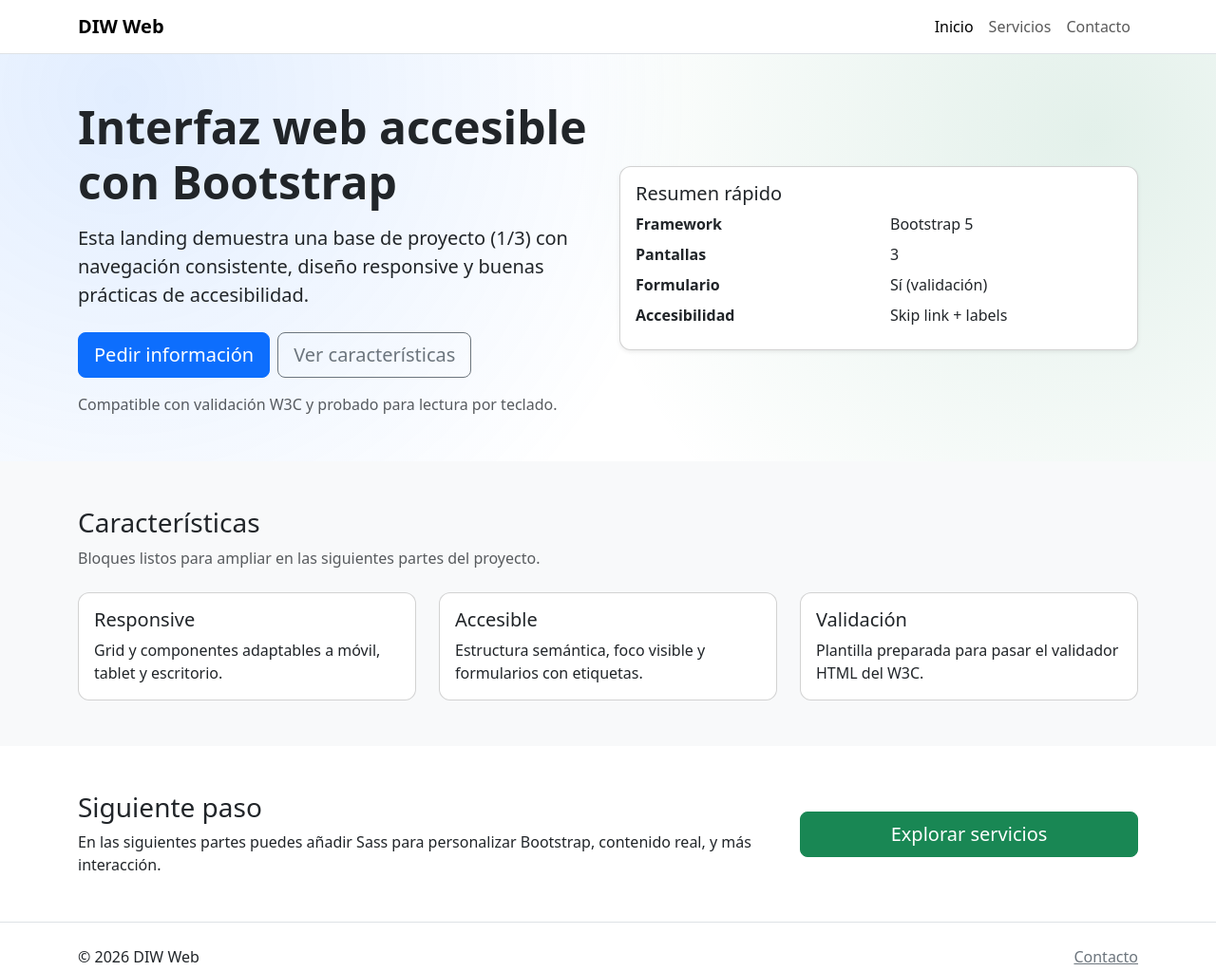
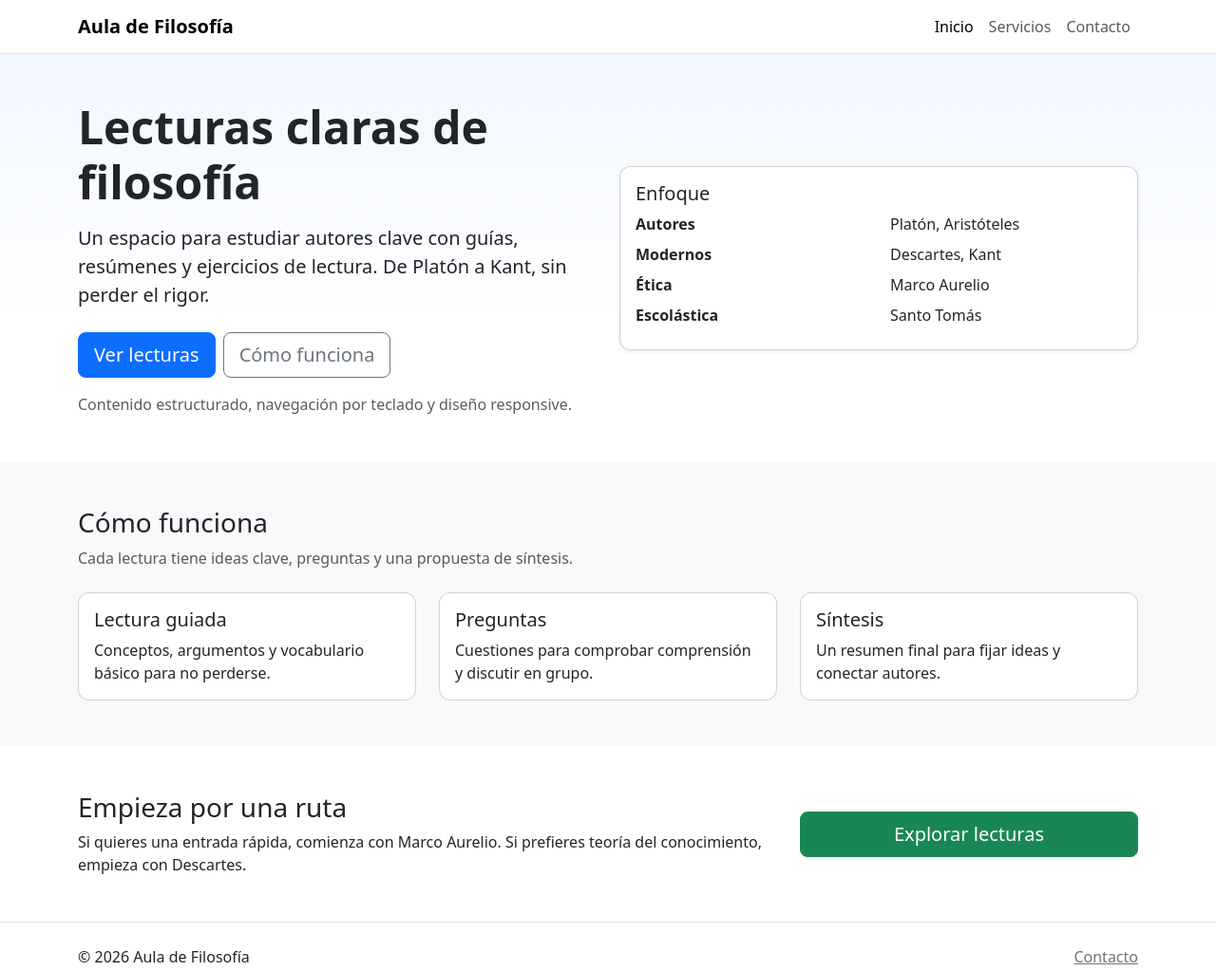
Before and after one commit to dtorresruizgijon/PROYECTO-DIW, a website: page index.html in a window 1280 px wide. Shown: the whole page at 95% size. Drawn offline with nearby package versions, Linux system fonts and the light colour scheme; files that its build step writes are made by us from their sources.

Commit message:
final proyecto

```diff
--- a/assets/css/styles.css
+++ b/assets/css/styles.css
@@ -1,5 +1,9 @@
 :root {
   color-scheme: light;
+}
+
+body {
+  text-rendering: optimizeLegibility;
 }
 
 /* Enlace para saltar al contenido */
@@ -24,8 +28,7 @@
 
 /* Fondo del hero */
 .hero {
-  background: radial-gradient(1200px circle at 10% 10%, rgba(13, 110, 253, 0.12), transparent 50%),
-    radial-gradient(1000px circle at 90% 20%, rgba(25, 135, 84, 0.12), transparent 55%);
+  background: linear-gradient(180deg, rgba(13, 110, 253, 0.06), transparent 65%);
 }
 
 /* Foco visible */
--- a/index.html
+++ b/index.html
@@ -3,8 +3,8 @@
   <head>
     <meta charset="utf-8" />
     <meta name="viewport" content="width=device-width, initial-scale=1" />
-    <title>DIW - Proyecto (1/3) | Inicio</title>
-    <meta name="description" content="Landing page accesible con Bootstrap." />
+    <title>Aula de Filosofía | Inicio</title>
+    <meta name="description" content="Lecturas guiadas y notas de filosofía clásica y moderna." />
 
     <!-- Bootstrap compilado con Sass -->
     <link rel="stylesheet" href="assets/css/bootstrap.css" />
@@ -17,7 +17,7 @@
     <header class="border-bottom bg-body">
       <nav class="navbar navbar-expand-lg" aria-label="Navegación principal">
         <div class="container">
-          <a class="navbar-brand fw-semibold" href="index.html">DIW Web</a>
+          <a class="navbar-brand fw-semibold" href="index.html">Aula de Filosofía</a>
           <button
             class="navbar-toggler"
             type="button"
@@ -51,32 +51,32 @@
         <div class="container">
           <div class="row align-items-center g-4">
             <div class="col-12 col-lg-6">
-              <h1 class="display-5 fw-semibold">Interfaz web accesible con Bootstrap</h1>
+              <h1 class="display-5 fw-semibold">Lecturas claras de filosofía</h1>
               <p class="lead mt-3">
-                Esta landing demuestra una base de proyecto (1/3) con navegación consistente, diseño responsive
-                y buenas prácticas de accesibilidad.
+                Un espacio para estudiar autores clave con guías, resúmenes y ejercicios de lectura.
+                De Platón a Kant, sin perder el rigor.
               </p>
               <div class="d-flex flex-wrap gap-2 mt-4">
-                <a class="btn btn-primary btn-lg" href="pages/contacto.html">Pedir información</a>
-                <a class="btn btn-outline-secondary btn-lg" href="#features">Ver características</a>
+                <a class="btn btn-primary btn-lg" href="pages/servicios.html">Ver lecturas</a>
+                <a class="btn btn-outline-secondary btn-lg" href="#features">Cómo funciona</a>
               </div>
               <p class="text-body-secondary mt-3 mb-0">
-                Compatible con validación W3C y probado para lectura por teclado.
+                Contenido estructurado, navegación por teclado y diseño responsive.
               </p>
             </div>
             <div class="col-12 col-lg-6">
               <div class="card shadow-sm">
                 <div class="card-body">
-                  <h2 class="h5">Resumen rápido</h2>
+                  <h2 class="h5">Enfoque</h2>
                   <dl class="row mb-0">
-                    <dt class="col-6">Framework</dt>
-                    <dd class="col-6">Bootstrap 5</dd>
-                    <dt class="col-6">Pantallas</dt>
-                    <dd class="col-6">3</dd>
-                    <dt class="col-6">Formulario</dt>
-                    <dd class="col-6">Sí (validación)</dd>
-                    <dt class="col-6">Accesibilidad</dt>
-                    <dd class="col-6">Skip link + labels</dd>
+                    <dt class="col-6">Autores</dt>
+                    <dd class="col-6">Platón, Aristóteles</dd>
+                    <dt class="col-6">Modernos</dt>
+                    <dd class="col-6">Descartes, Kant</dd>
+                    <dt class="col-6">Ética</dt>
+                    <dd class="col-6">Marco Aurelio</dd>
+                    <dt class="col-6">Escolástica</dt>
+                    <dd class="col-6">Santo Tomás</dd>
                   </dl>
                 </div>
               </div>
@@ -89,17 +89,17 @@
         <div class="container">
           <div class="row g-4">
             <div class="col-12">
-              <h2 class="h3">Características</h2>
+              <h2 class="h3">Cómo funciona</h2>
               <p class="text-body-secondary mb-0">
-                Bloques listos para ampliar en las siguientes partes del proyecto.
+                Cada lectura tiene ideas clave, preguntas y una propuesta de síntesis.
               </p>
             </div>
 
             <div class="col-12 col-md-4">
               <div class="h-100 card">
                 <div class="card-body">
-                  <h3 class="h5">Responsive</h3>
-                  <p class="mb-0">Grid y componentes adaptables a móvil, tablet y escritorio.</p>
+                  <h3 class="h5">Lectura guiada</h3>
+                  <p class="mb-0">Conceptos, argumentos y vocabulario básico para no perderse.</p>
                 </div>
               </div>
             </div>
@@ -107,8 +107,8 @@
             <div class="col-12 col-md-4">
               <div class="h-100 card">
                 <div class="card-body">
-                  <h3 class="h5">Accesible</h3>
-                  <p class="mb-0">Estructura semántica, foco visible y formularios con etiquetas.</p>
+                  <h3 class="h5">Preguntas</h3>
+                  <p class="mb-0">Cuestiones para comprobar comprensión y discutir en grupo.</p>
                 </div>
               </div>
             </div>
@@ -116,8 +116,8 @@
             <div class="col-12 col-md-4">
               <div class="h-100 card">
                 <div class="card-body">
-                  <h3 class="h5">Validación</h3>
-                  <p class="mb-0">Plantilla preparada para pasar el validador HTML del W3C.</p>
+                  <h3 class="h5">Síntesis</h3>
+                  <p class="mb-0">Un resumen final para fijar ideas y conectar autores.</p>
                 </div>
               </div>
             </div>
@@ -129,13 +129,13 @@
         <div class="container">
           <div class="row g-4 align-items-center">
             <div class="col-12 col-lg-8">
-              <h2 class="h3">Siguiente paso</h2>
+              <h2 class="h3">Empieza por una ruta</h2>
               <p class="mb-0">
-                En las siguientes partes puedes añadir Sass para personalizar Bootstrap, contenido real, y más interacción.
+                Si quieres una entrada rápida, comienza con Marco Aurelio. Si prefieres teoría del conocimiento, empieza con Descartes.
               </p>
             </div>
             <div class="col-12 col-lg-4 d-grid">
-              <a class="btn btn-success btn-lg" href="pages/servicios.html">Explorar servicios</a>
+              <a class="btn btn-success btn-lg" href="pages/servicios.html">Explorar lecturas</a>
             </div>
           </div>
         </div>
@@ -146,7 +146,7 @@
       <div class="container">
         <div class="row align-items-center g-2">
           <div class="col-12 col-md">
-            <p class="mb-0">© <span id="year"></span> DIW Web</p>
+            <p class="mb-0">© <span id="year"></span> Aula de Filosofía</p>
           </div>
           <div class="col-12 col-md-auto">
             <a class="link-secondary" href="pages/contacto.html">Contacto</a>
```
Also changed, not shown: pages/contacto.html (+15 -15 lines), pages/servicios.html (+18 -18 lines).
